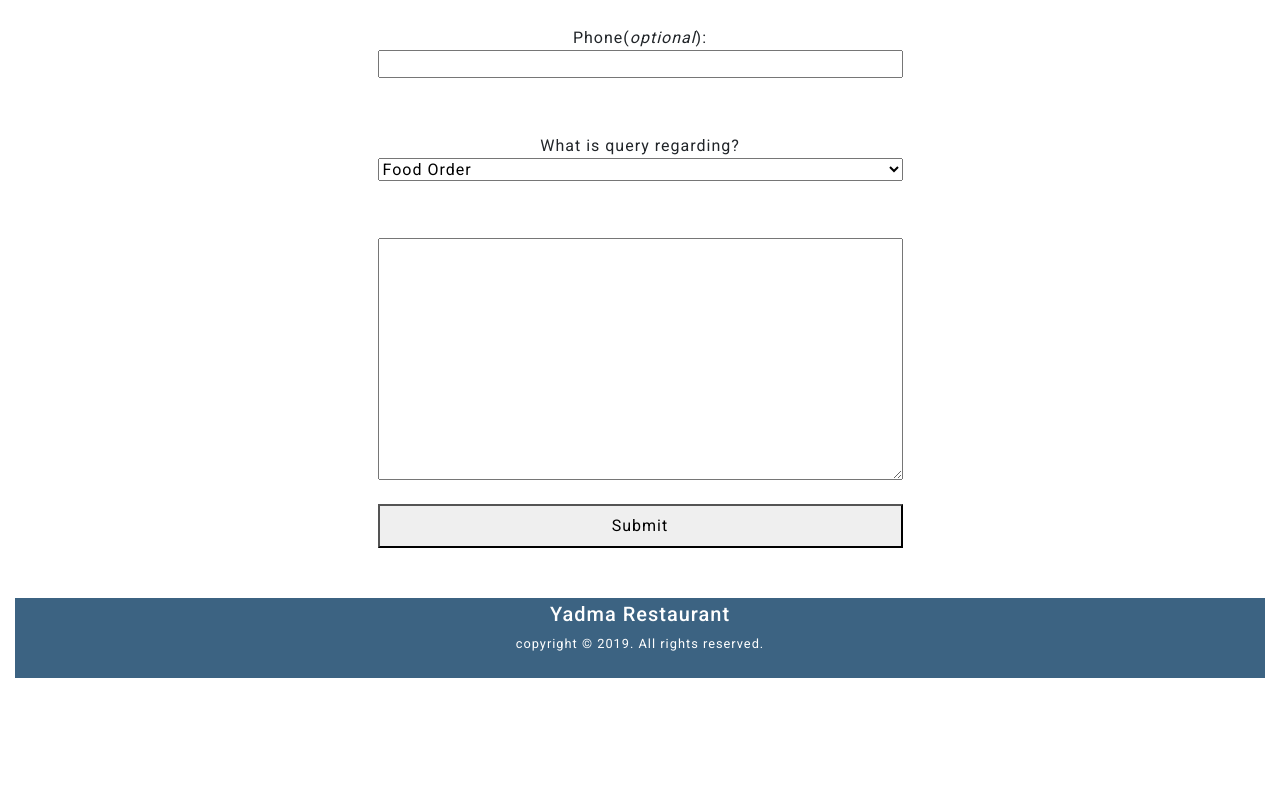
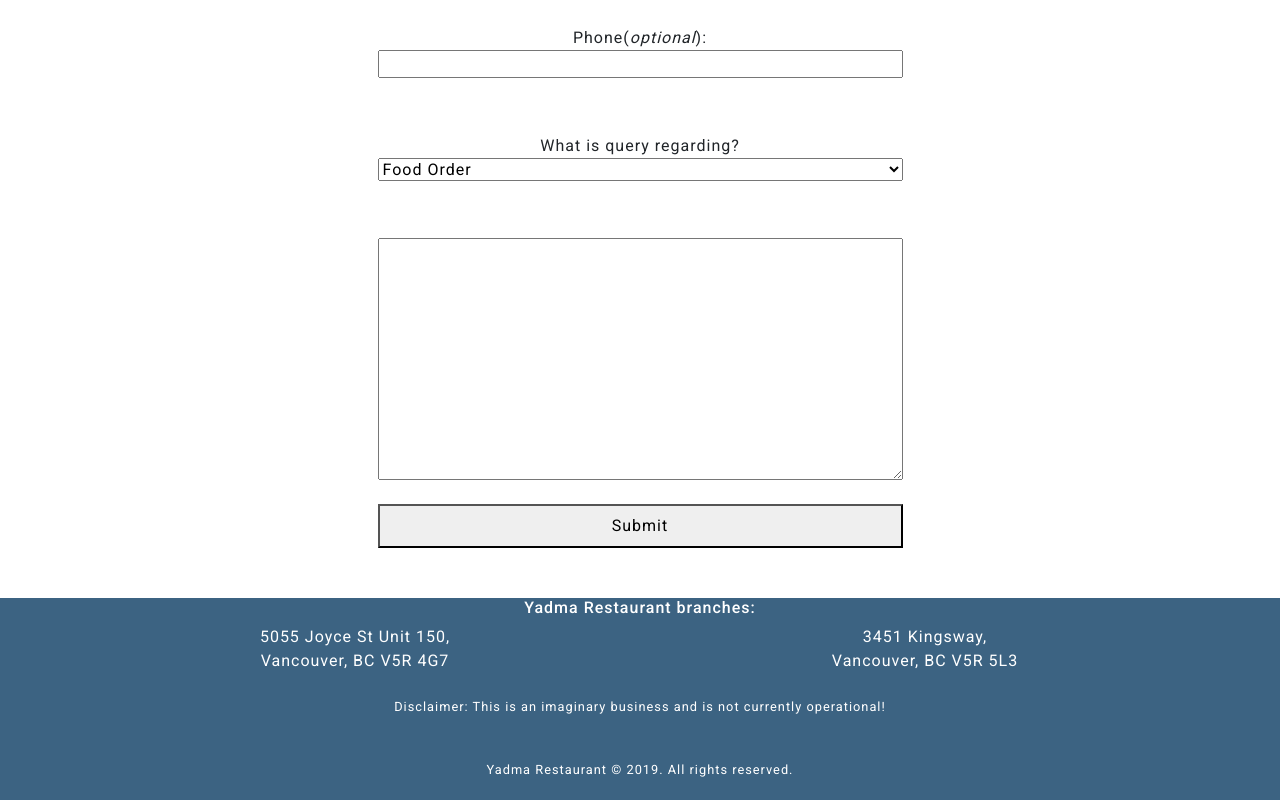
Before and after one commit to mohamudolow/yadma-restaurant, a website: page index.html in a window 1280 px wide. Shown: the part 5736-6536 px from the top of the page. Before the commit the page ends 6414 px from the top, so only its background shows below. Drawn offline with nearby package versions, Linux system fonts and the light colour scheme.

Commit message:
add business locations

```diff
--- a/index.html
+++ b/index.html
@@ -238,12 +238,27 @@
        </div>
 
        <div id="general-inquiries"></div>
+       </div>
 
        <footer>
-           <h5>Yadma Restaurant</h5>
-           <p>copyright &copy; <span id="year">2019</span>. All rights reserved.</p>
+          <div class="container">
+              <div class="row text-center">
+              <div class="col-sm-12">
+                  <h6>Yadma Restaurant branches:</h6>
+              </div>
+              <div class="col-sm-6 location">
+                  5055 Joyce St Unit 150,<br>Vancouver, BC V5R 4G7
+              </div>
+              <div class="col-sm-6 location">
+                  3451 Kingsway, <br>Vancouver, BC V5R 5L3
+              </div>
+              </div>
+          </div><br>
+
+           <p>Disclaimer: This is an imaginary business and is not currently operational!</p><br>
+           <p>Yadma Restaurant &copy; <span id="year">2019</span>. All rights reserved.</p>
        </footer>
-   </div>
+
 
 
    <!-- custom javascript -->
```
